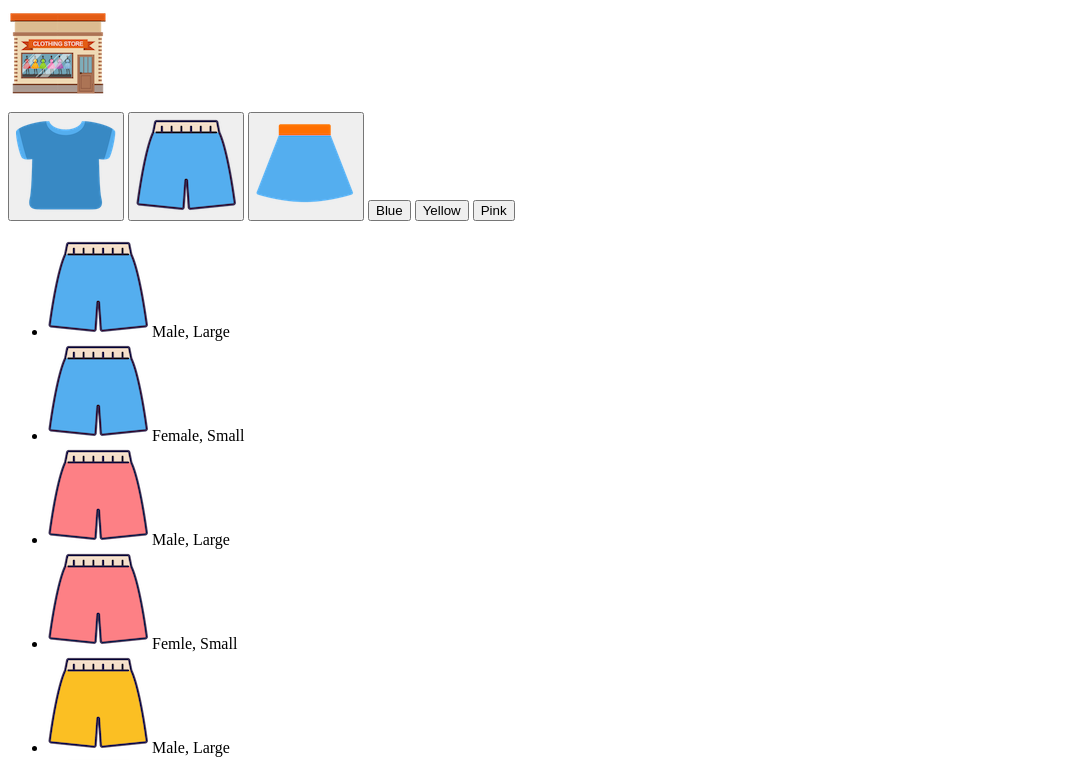
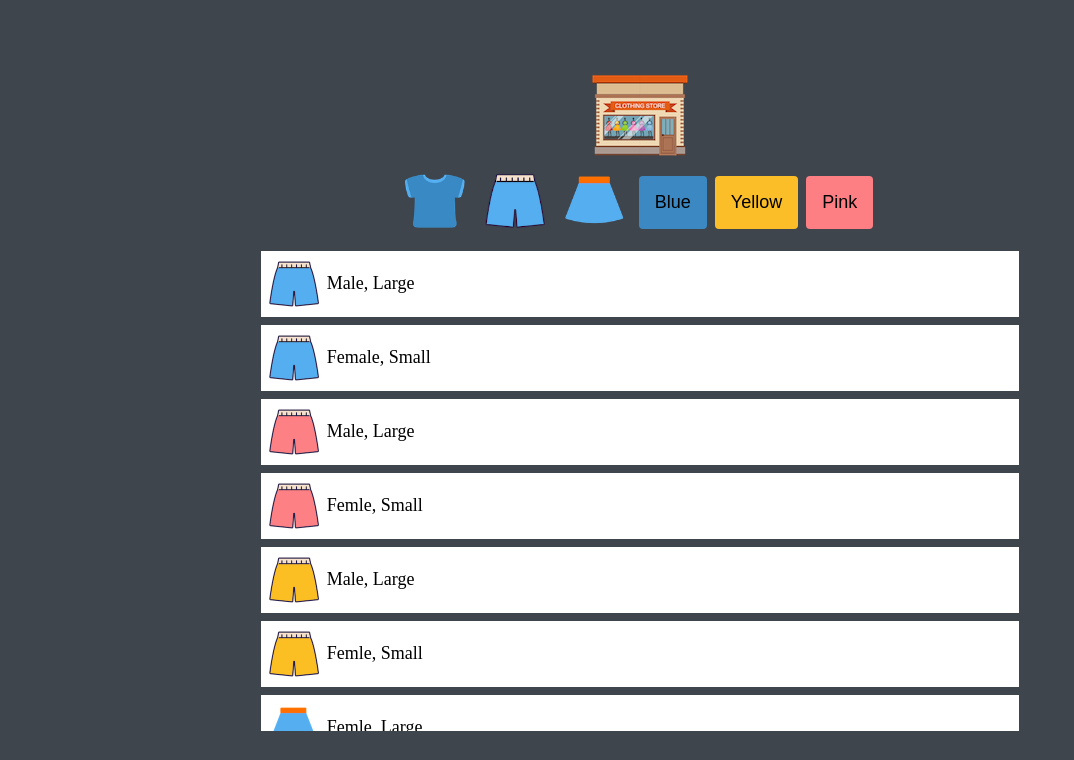
Before and after one commit to dev-heeyoung/mini-online-shopping-mall, a website: page index.html in a window 1280 px wide. Shown: the top 760 px of the page, without its empty margins (0-1074 px from the left). Drawn offline with Linux system fonts and the light colour scheme.

Commit message:
created style.css

```diff
--- a/style.css
+++ b/style.css
@@ -6,8 +6,99 @@
   --color-yellow: #fbbe28;
   --color-pink: #fd7f84;
   --color-light-grey: #dfdfdf;
+
+  /* size */
+  --size-button: 60px;
+  --font-size: 18px;
+  --base-space: 8px;
+  --size-border: 4px;
+  --size-thumbnail: 50px;
+
+  /* annimation */
+  --size-animation-duration: 300ms;
 }
 
 * {
   box-sizing: border-box;
 }
+
+body {
+  height: 100vh;
+  background-color: var(--color-black);
+  display: flex;
+  flex-direction: column;
+  justify-content: center;
+  align-items: center;
+}
+
+.logo {
+  cursor: pointer;
+  transition: tansform var(--size-animation-duration) ease;
+}
+
+.btn {
+  background-color: transparent;
+  border: none;
+  outline: none;
+  cursor: pointer;
+  margin-right: var(--base-space);
+}
+
+.btn:hover,
+.logo:hover {
+  transform: scale(1.1);
+}
+
+.buttons {
+  display: flex;
+  align-items: center;
+}
+
+.imgbtn {
+  width: var(--size-button);
+  height: var(--size-button);
+}
+
+.colorBtn {
+  font-size: var(--font-size);
+  border-radius: var(--size-border);
+  padding: calc(var(--base-space) * 2);
+}
+
+.blue {
+  background-color: var(--color-blue);
+}
+
+.yellow {
+  background-color: var(--color-yellow);
+}
+
+.pink {
+  background-color: var(--color-pink);
+}
+
+.items {
+  width: 60%;
+  height: 60%;
+  list-style: none;
+  padding-left: 0;
+  overflow-y: scroll;
+}
+
+.item {
+  background-color: var(--color-white);
+  margin-bottom: var(--base-space);
+  display: flex;
+  align-items: center;
+  padding: var(--base-space);
+}
+
+.item__thumbnail {
+  width: var(--size-thumbnail);
+  height: var(--size-thumbnail);
+}
+
+.item__description {
+  margin-left: var(--base-space);
+  font-size: var(--font-size);
+}
```
